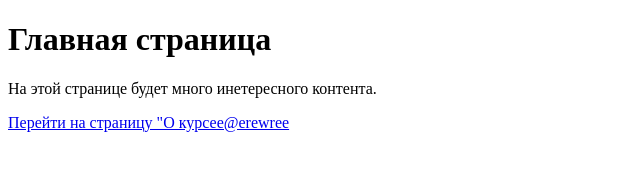
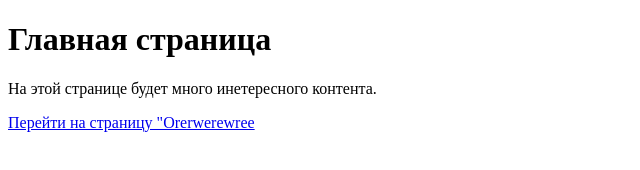
Before and after one commit to piewmint/git, a plain HTML site: page index.html in a window 1280 px wide. Shown: the full height of the page, 0-640 px from the left. Drawn offline with Linux system fonts and the light colour scheme.

Commit message:
Update index.html

```diff
--- a/index.html
+++ b/index.html
@@ -11,7 +11,7 @@
         На этой странице будет много инетересного контента.
     </p>
     <a href="pages/about.html">
-        Перейти на страницу "О курсеe@erewree
+        Перейти на страницу "Оrerwerewree
     </a>
 </body>
 </html>
```
